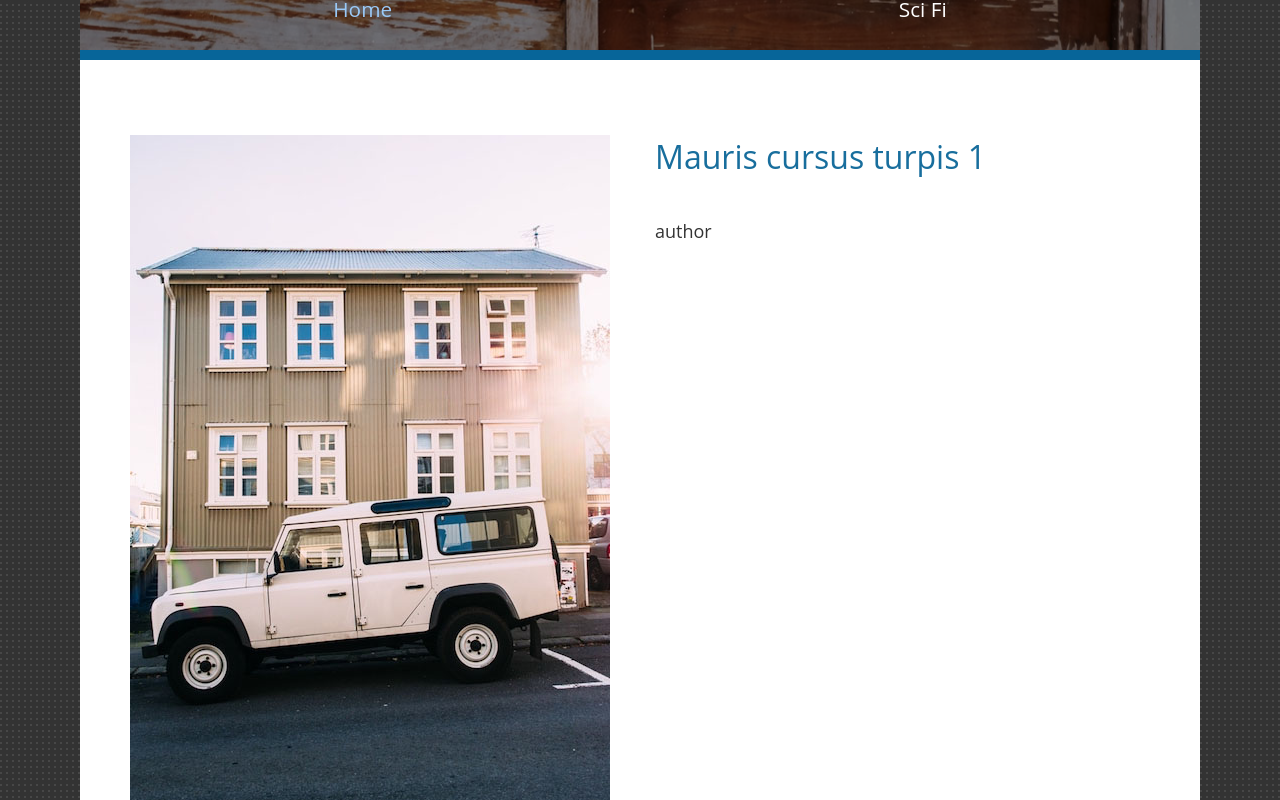
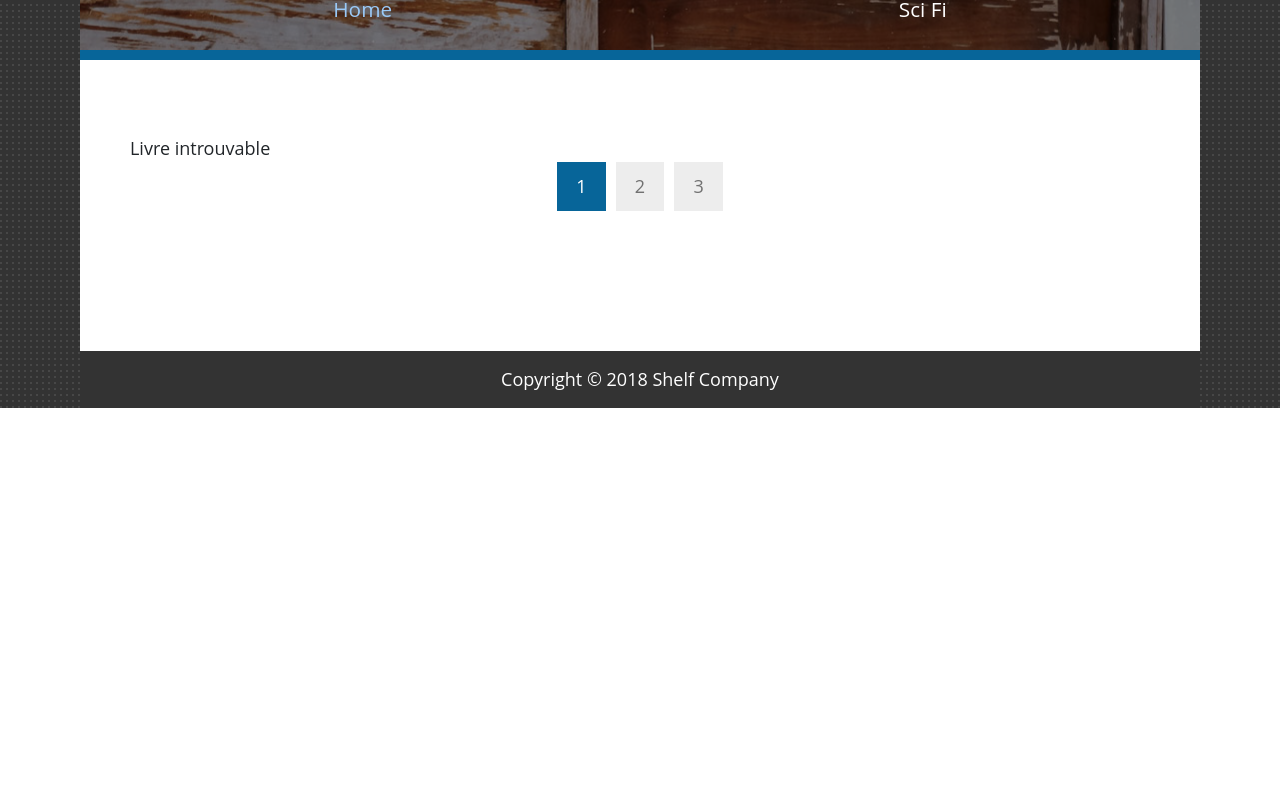
Before and after one commit to Thinkedou/vue3-bookstore, a Vue app: page /details/1 in a window 1280 px wide. Shown: the part 440-1240 px from the top of the page. After the commit the page ends 848 px from the top, so only its background shows below. Built offline with nearby package versions, Linux system fonts and the light colour scheme.

Commit message:
nav et recup BooksDetails avec find

```diff
--- a/src/components/BooksCard.vue
+++ b/src/components/BooksCard.vue
@@ -11,12 +11,10 @@ const props = defineProps({
 
 <template>
   <figure class="col-lg-3 col-md-4 col-sm-6 col-12 tm-gallery-item">
-    <a href="preview.html">
         <div class="tm-gallery-item-overlay">
             <img :src="'src/assets/img/'+coverUrl" alt="Image" class="img-fluid tm-img-center">
         </div>
         <p class="tm-figcaption">{{title}}</p>
-    </a>
 </figure>
 </template>
 
--- a/src/views/BooksDetails.vue
+++ b/src/views/BooksDetails.vue
@@ -1,10 +1,23 @@
 <script setup>
-
+import { bookstore } from '../assets/js/bookstore';
+import {ref} from 'vue'
 import {useRoute} from 'vue-router'
 
 const route = useRoute()
 
 console.log(route.params)
+
+const {bookId} = route.params
+
+const currentBook = ref({})
+const bookFound   = ref(true)
+
+currentBook.value = bookstore.find((book)=>book.id===bookId)
+
+if(!currentBook.value){
+  bookFound.value= false
+}
+
 
 
 
@@ -12,14 +25,17 @@ console.log(route.params)
 </script>
 
 <template>
-  <section class="row tm-item-preview">
-      <div class="col-md-6 col-sm-12 mb-md-0 mb-5">
-          <img src="../assets/img/image-05-preview.jpg" alt="Image" class="img-fluid tm-img-center-sm">
+  <section class="row tm-item-preview" v-if="bookFound">
+
+      <div class="col-md-6 col-sm-12 mb-md-0 mb-5" >
+
+          <img :src="'../src/assets/img/'+currentBook.cover" alt="Image" class="img-fluid tm-img-center-sm">
       </div>
       <div class="col-md-6 col-sm-12">
-          <h2 class="tm-blue-text tm-margin-b-p">Mauris cursus turpis {{route.params.bookId}}</h2>
-          <p class="tm-margin-b-p">author</p>
 
+          <h2 class="tm-blue-text tm-margin-b-p">{{currentBook.title}}</h2>
+          <p class="tm-margin-b-p">{{currentBook.author}}</p>
       </div>
   </section>
+  <span v-else>Livre introuvable</span>
 </template>
--- a/src/views/HomeView.vue
+++ b/src/views/HomeView.vue
@@ -1,12 +1,13 @@
 <script setup>
 import {ref,watch} from 'vue'
-import {useRoute}  from 'vue-router'
+import {useRoute,useRouter}  from 'vue-router'
 import {bookstore} from '../assets/js/bookstore'
 
 import BooksCard from '../components/BooksCard.vue'
 console.log(bookstore)
 
-const route  = useRoute()
+const route   = useRoute()
+const router  = useRouter()
 
 
 const BOOKS_PER_PAGE = 8
@@ -29,6 +30,9 @@ const refreshBooksList = ()=>{
     displayBooks.value = bookstore.slice(debut,fin)
 }
 
+const handleOpenDetails = (bookId)=>{
+  router.push({name:'details',params:{bookId}})
+}
 
 </script>
 
@@ -46,6 +50,7 @@ const refreshBooksList = ()=>{
               :key="book.id"
               :title="book.title"
               :coverUrl="book.cover"
+              @click="handleOpenDetails(book.id)"
           />
       </div>
   </div>
```
